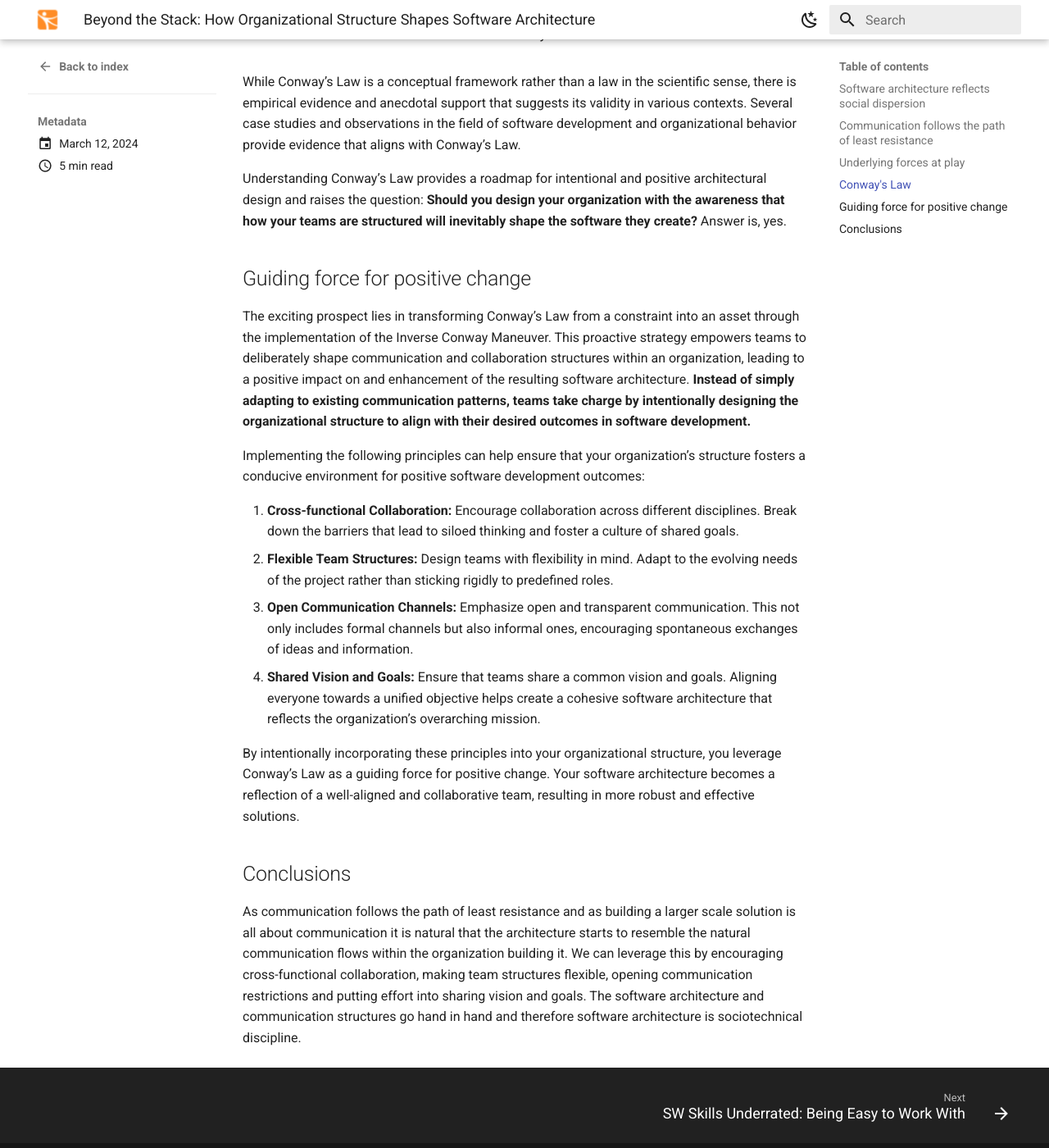
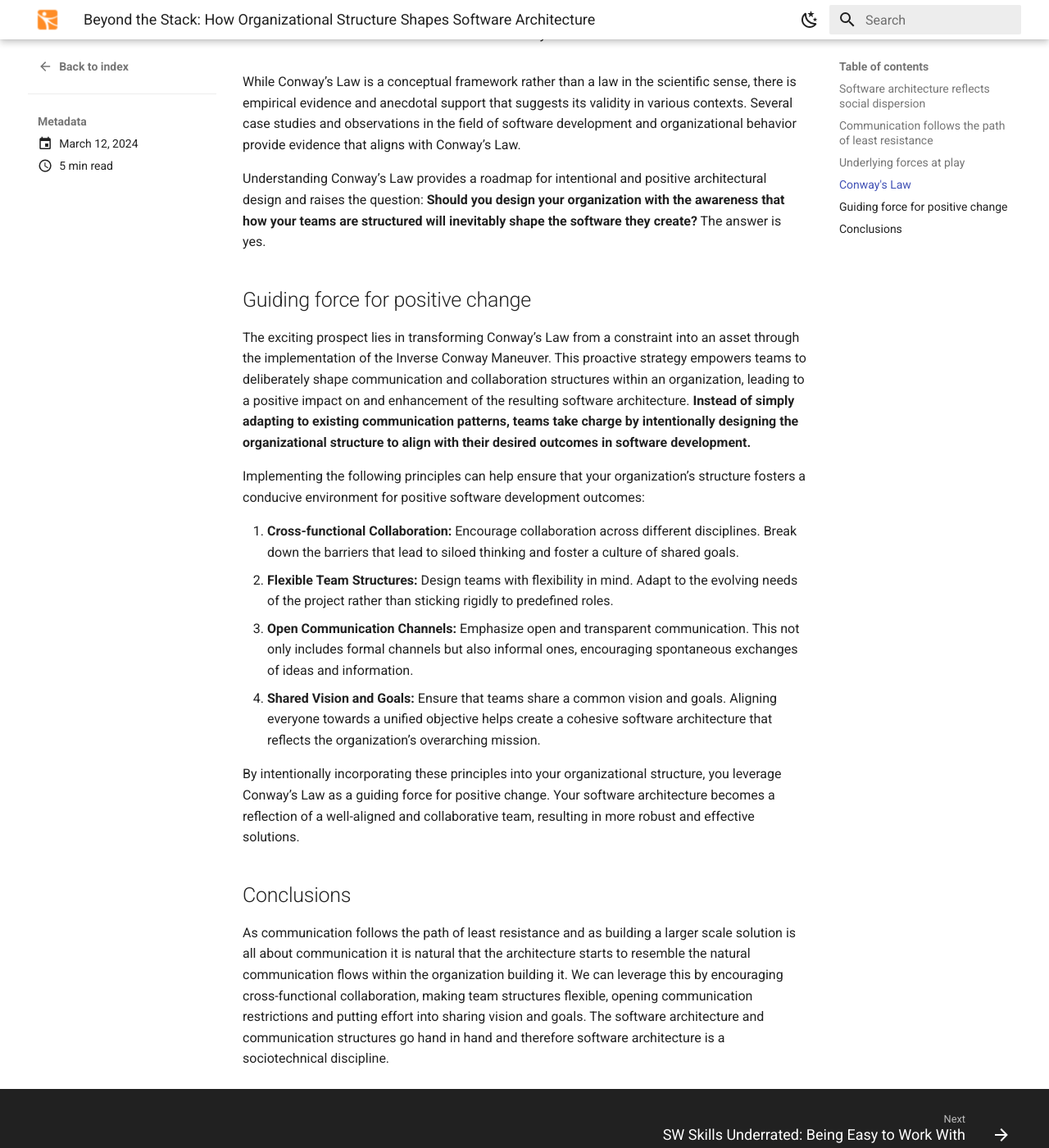
Before and after one commit to roikonen/scalablemodeling, an MkDocs documentation site: the page built from docs/blog/posts/20240312-organization-software-architecture.md, in a window 1280 px wide and 1400 px high, scrolled down 4641 px. Shown: the whole window at 82% size. Built offline with MkDocs 1.6.1 and Material for MkDocs 9.7.7, drawn with Linux system fonts in a browser that asks for light colours; some of the changed text lies outside the part shown.

Commit message:
Readability fixes, small terminology improvements

```diff
--- a/docs/blog/posts/20240312-organization-software-architecture.md
+++ b/docs/blog/posts/20240312-organization-software-architecture.md
@@ -22,7 +22,7 @@
 
 ![20240312-2.png](images/20240312-2.png)
 
-When speaking the same (technological or other) ubiquitous language, the communication is much more efficient. Same thing when communicating face to face - it just is more effortless than communication via technical communication channels.
+When speaking the same (technological or other) ubiquitous language, the communication is much more efficient. Same thing when communicating face to face, it is just more effortless than communication via technical communication channels.
 
 ## Communication follows the path of least resistance
 
@@ -63,7 +63,7 @@
 
 While Conway’s Law is a conceptual framework rather than a law in the scientific sense, there is empirical evidence and anecdotal support that suggests its validity in various contexts. Several case studies and observations in the field of software development and organizational behavior provide evidence that aligns with Conway’s Law.
 
-Understanding Conway’s Law provides a roadmap for intentional and positive architectural design and raises the question: **Should you design your organization with the awareness that how your teams are structured will inevitably shape the software they create?** Answer is, yes.
+Understanding Conway’s Law provides a roadmap for intentional and positive architectural design and raises the question: **Should you design your organization with the awareness that how your teams are structured will inevitably shape the software they create?** The answer is yes.
 
 ## Guiding force for positive change
 
@@ -80,4 +80,4 @@
 
 ## Conclusions
 
-As communication follows the path of least resistance and as building a larger scale solution is all about communication it is natural that the architecture starts to resemble the natural communication flows within the organization building it. We can leverage this by encouraging cross-functional collaboration, making team structures flexible, opening communication restrictions and putting effort into sharing vision and goals. The software architecture and communication structures go hand in hand and therefore software architecture is sociotechnical discipline.
+As communication follows the path of least resistance and as building a larger scale solution is all about communication it is natural that the architecture starts to resemble the natural communication flows within the organization building it. We can leverage this by encouraging cross-functional collaboration, making team structures flexible, opening communication restrictions and putting effort into sharing vision and goals. The software architecture and communication structures go hand in hand and therefore software architecture is a sociotechnical discipline.
```
Also changed, not shown: docs/blog/posts/20241001-easy-to-work-with.md (+1 -1 lines), docs/components.md (+6 -1 lines), docs/implementing-logic.md (+1 -1 lines), docs/index.md (+0 -2 lines), docs/velocity-quality.md (+1 -1 lines), 2 other files.
